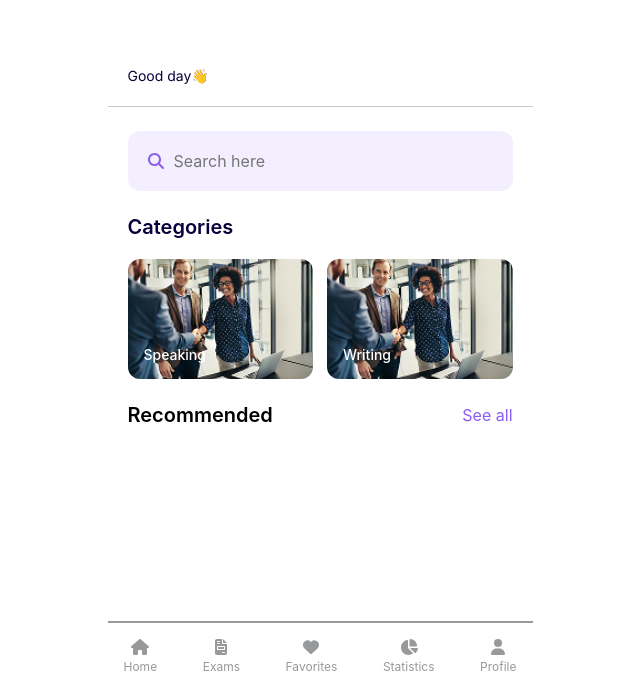
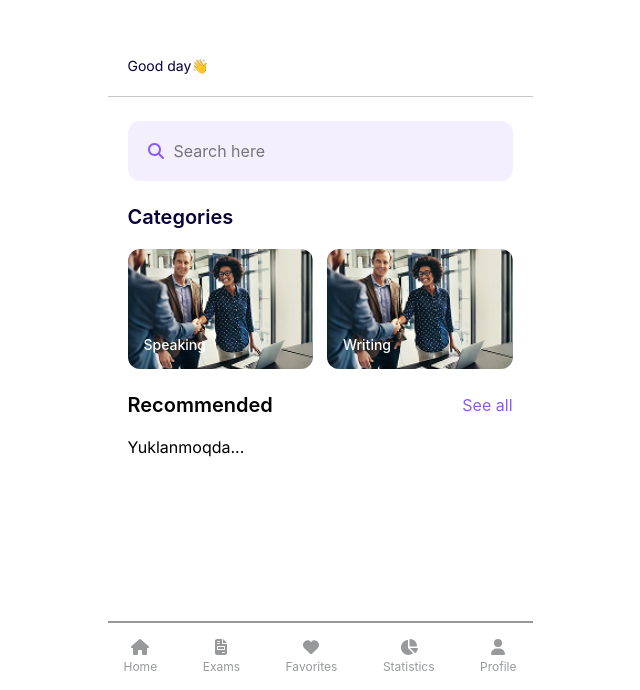
Before and after one commit to xusanboyshavkatov/turgunovmultilevel, a React (Vite) app: page / in a window 1280 px wide. Shown: the part 110-800 px from the top of the page, without its empty margins (320-960 px from the left). Built offline with nearby package versions, Linux system fonts and the light colour scheme; a web font is replaced by a local one.

Commit message:
daxuya test
daxuya test

```diff
--- a/src/pages/home/Home.jsx
+++ b/src/pages/home/Home.jsx
@@ -103,7 +103,7 @@ const Home = ({ footerHeight }) => {
           {/* <Card></Card> */}
           {/* <Card></Card>
           <Card></Card> */}
-          <h1>{user}</h1>
+          <pre>{user ? JSON.stringify(user, null, 2) : 'Yuklanmoqda...'}</pre>
         </div>
       </div>
 
```
